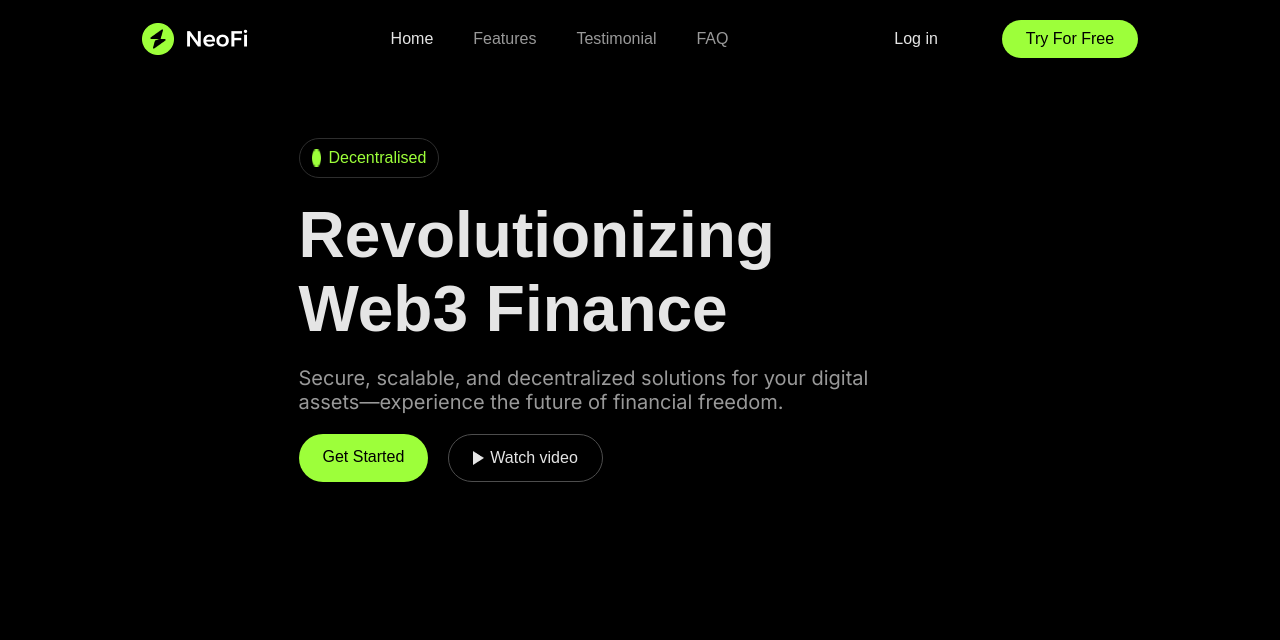
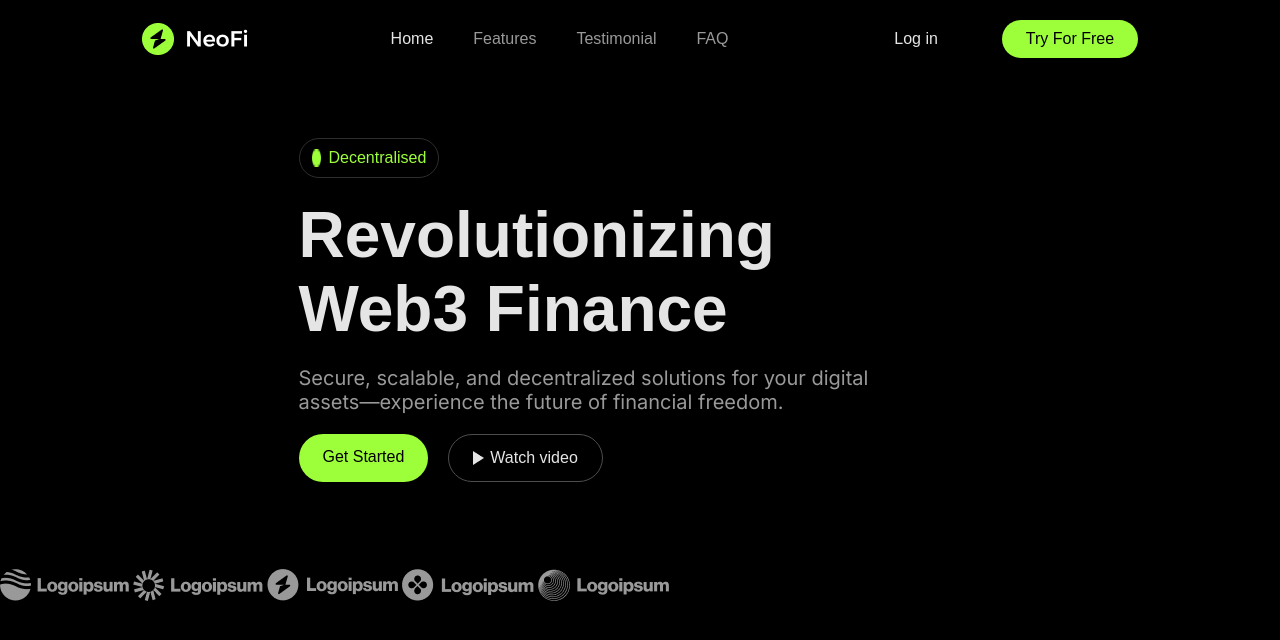
Before and after one commit to gabrielsouza1605/Neofile, a plain HTML site: page docs/src/index.html in a window 1280 px wide. Drawn offline with Linux system fonts and the light colour scheme; a web font is replaced by a local one.

Commit message:
feat: created section partners in index.html

```diff
--- a/docs/src/index.html
+++ b/docs/src/index.html
@@ -61,6 +61,21 @@
 
     </main>
 
+    <section class="section-partners">
+
+        <div class="content-partners">
+            <h2>Satisfied partners</h2>
+        </div>
+
+        <div class="container-images-partners">
+            <img src="./assets/image/Logo01.png" alt="">
+            <img src="./assets/image/Logo02.png" alt="">
+            <img src="./assets/image/Logo03.png" alt="">
+            <img src="./assets/image/Logo04.png" alt="">
+            <img src="./assets/image/Logo05.png" alt="">
+        </div>
+
+    </section>
 
 
 
```
Also changed, not shown: docs/src/assets/image/Logo01.png (added), docs/src/assets/image/Logo02.png (added), docs/src/assets/image/Logo03.png (added), docs/src/assets/image/Logo04.png (added), docs/src/assets/image/Logo05.png (added).
